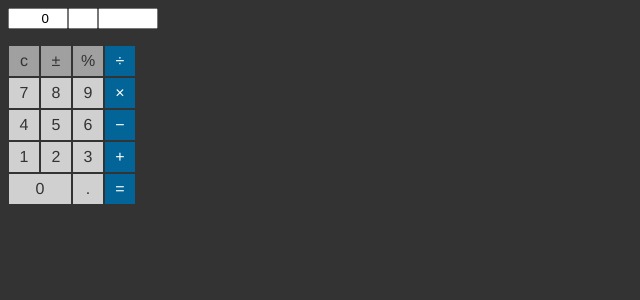
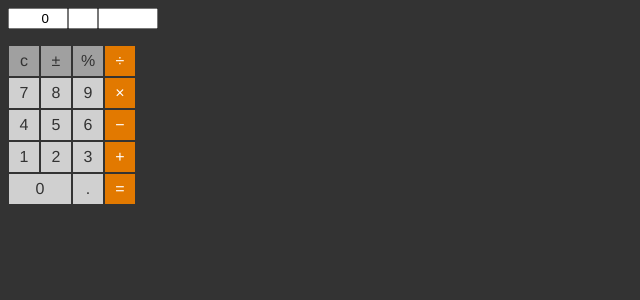
Before and after one commit to mcoyle74/codeup.dev, a PHP site: page /calculator.html in a window 1280 px wide. Shown: the top 300 px of the page, without its empty margins (0-640 px from the left). Run offline with PHP 8.4, Linux system fonts and the light colour scheme.

Commit message:
Changed operator button color to something more like iOS Calculator app, but I left the cerulean hex value there commented out

```diff
--- a/public/css/calculator.css
+++ b/public/css/calculator.css
@@ -27,8 +27,9 @@ button#zero {
 #zero {
 	clear: left;
 }
-.operators {
-	background-color: #036597;
+button.operators {
+	/*background-color: #036597;*/
+	background-color: #e27900;
 	color: #fff;
 }
 button.top-row {
```
